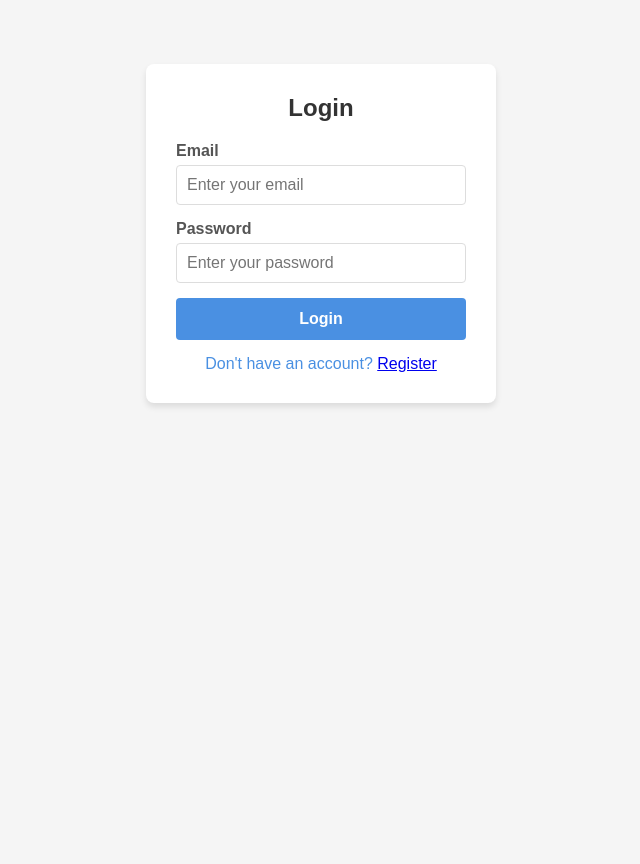
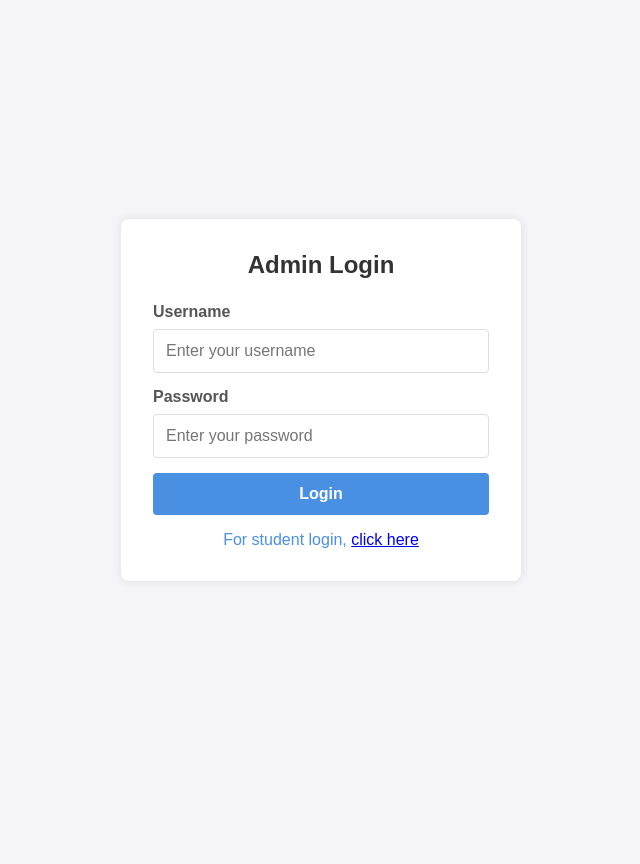
Before and after one commit to NgonjohProvidence/exam-portal, a PHP site: page /login.php in a window 1280 px wide. Shown: the whole page, without its empty margins (319-959 px from the left). After the commit the page ends 548 px from the top, so only its background shows below. Run offline with PHP 8.4, Linux system fonts and the light colour scheme.

Commit message:
Add files via upload

```diff
--- a/login.php
+++ b/login.php
@@ -1,31 +1,135 @@
+<?php
+session_start();
+require_once 'includes/connection.php'; // Database configuration
+
+
+
+
+// Process login form submission
+if ($_SERVER['REQUEST_METHOD'] == 'POST') {
+    $email = trim($_POST['email']);
+    $password = trim($_POST['password']);
+
+    // Validate inputs
+    if (empty($email) || empty($password)) {
+        $error = "Please enter both email and password.";
+    } else {
+        // Prepare SQL statement to prevent SQL injection
+        $stmt = $conn->prepare("SELECT admin_id, username, password, full_name FROM admin_users WHERE username = ?");
+        $stmt->bind_param("s", $email);
+        $stmt->execute();
+        $result = $stmt->get_result();
+
+        if ($result->num_rows == 1) {
+            $admin = $result->fetch_assoc();
+
+            // Verify password (using password_verify for hashed passwords)
+            if (password_verify($password, $admin['password'])) {
+                // Password is correct, start a new session
+                $_SESSION['admin_loggedin'] = true;
+                $_SESSION['admin_id'] = $admin['admin_id'];
+                $_SESSION['admin_name'] = $admin['full_name'];
+
+                // Update last login time
+                $update_stmt = $conn->prepare("UPDATE admin_users SET last_login = NOW() WHERE admin_id = ?");
+                $update_stmt->bind_param("i", $admin['admin_id']);
+                $update_stmt->execute();
+
+                // Redirect to admin dashboard
+                header("Location:dashboard\index.php");
+                exit;
+            } else {
+                $error = "Invalid username or password.";
+            }
+        } else {
+            $error = "Invalid admin name or password.";
+        }
+    }
+}
+?>
+
 <!DOCTYPE html>
 <html lang="en">
 <head>
     <meta charset="UTF-8">
     <meta name="viewport" content="width=device-width, initial-scale=1.0">
-    <title>Login</title>
+    <title>Admin Login - Exam Portal</title>
      <link rel="stylesheet" href="assets/css/reglog.css">
+    <style>
+        body {
+            font-family: Arial, sans-serif;
+            background-color: #f4f4f9;
+            margin: 0;
+            padding: 0;
+            display: flex;
+            justify-content: center;
+            align-items: center;
+            height: 100vh;
+        }
+        .login-form {
+            background: #fff;
+            padding: 2rem;
+            border-radius: 8px;
+            box-shadow: 0 0 10px rgba(0, 0, 0, 0.1);
+            width: 100%;
+            max-width: 400px;
+        }
+        .login-form h2 {
+            margin-bottom: 1.5rem;
+            color: #333;
+            text-align: center;
+        }
+
+        .form-group label {
+            display: block;
+            margin-bottom: 0.5rem;
+            color: #555;
+        }
+        .form-group input {
+            width: 100%;
+            padding: 0.75rem;
+            border: 1px solid #ddd;
+            border-radius: 4px;
+            font-size: 1rem;
+        }
+
+        .btn:hover {
+            background-color: #45a049;
+        }
+        .error {
+            color: #f44336;
+            margin-bottom: 1rem;
+            text-align: center;
+        }
+        .anchor {
+            text-align: center;
+            margin-top: 1rem;
+        }
+    </style>
 </head>
 <body>
-    <div class="form-container">
-    <!-- Login Form -->
+
     <div class="login-form">
-                <h2>Login</h2>
-                <form>
+        <h2>Admin Login</h2>
+
+        <?php if (isset($error)): ?>
+            <div class="error"><?php echo htmlspecialchars($error); ?></div>
+        <?php endif; ?>
+
+        <form method="POST" action="">
             <div class="form-group">
-                        <label for="login-email">Email</label>
-                        <input type="email" id="login-email" placeholder="Enter your email" required>
+                <label for="login-email">Username</label>
+                <input type="text" name="email" id="login-email" placeholder="Enter your username" required>
             </div>
             <div class="form-group">
                 <label for="login-password">Password</label>
-                        <input type="password" id="login-password" placeholder="Enter your password" required>
+                <input type="password" name="password" id="login-password" placeholder="Enter your password" required>
             </div>
             <button type="submit" class="btn">Login</button>
-                    <div class="anchor"><p>Don't have an account? <a href="registration.php" id="register">Register</a></p></div>
+            <div class="anchor">
+                <p>For student login, <a href="take-exam.php">click here</a></p>
+            </div>
         </form>
     </div>
-    </div>
-
-
 </body>
 </html>
```
Lines whose indentation alone changed are shown as unchanged.
